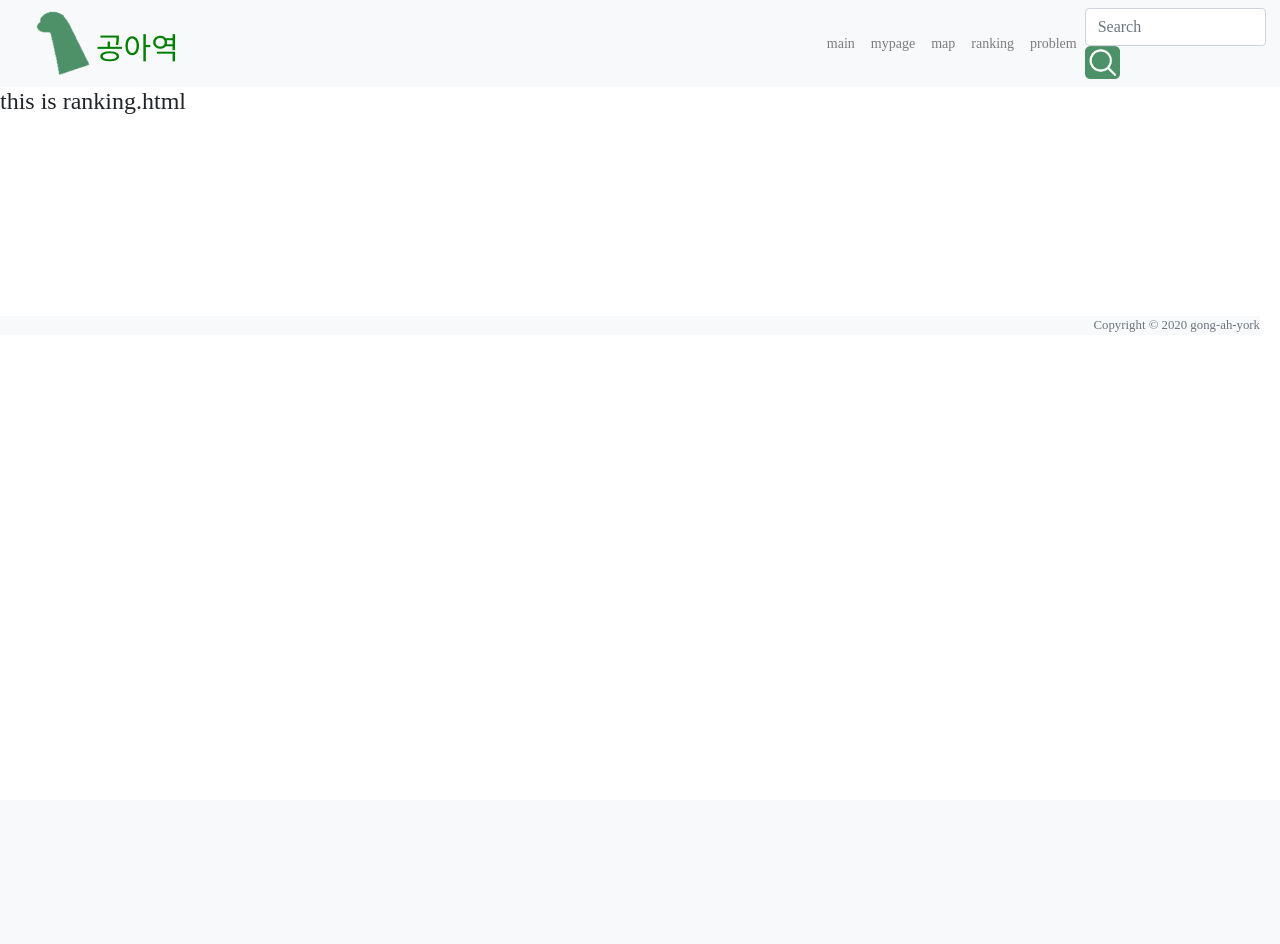
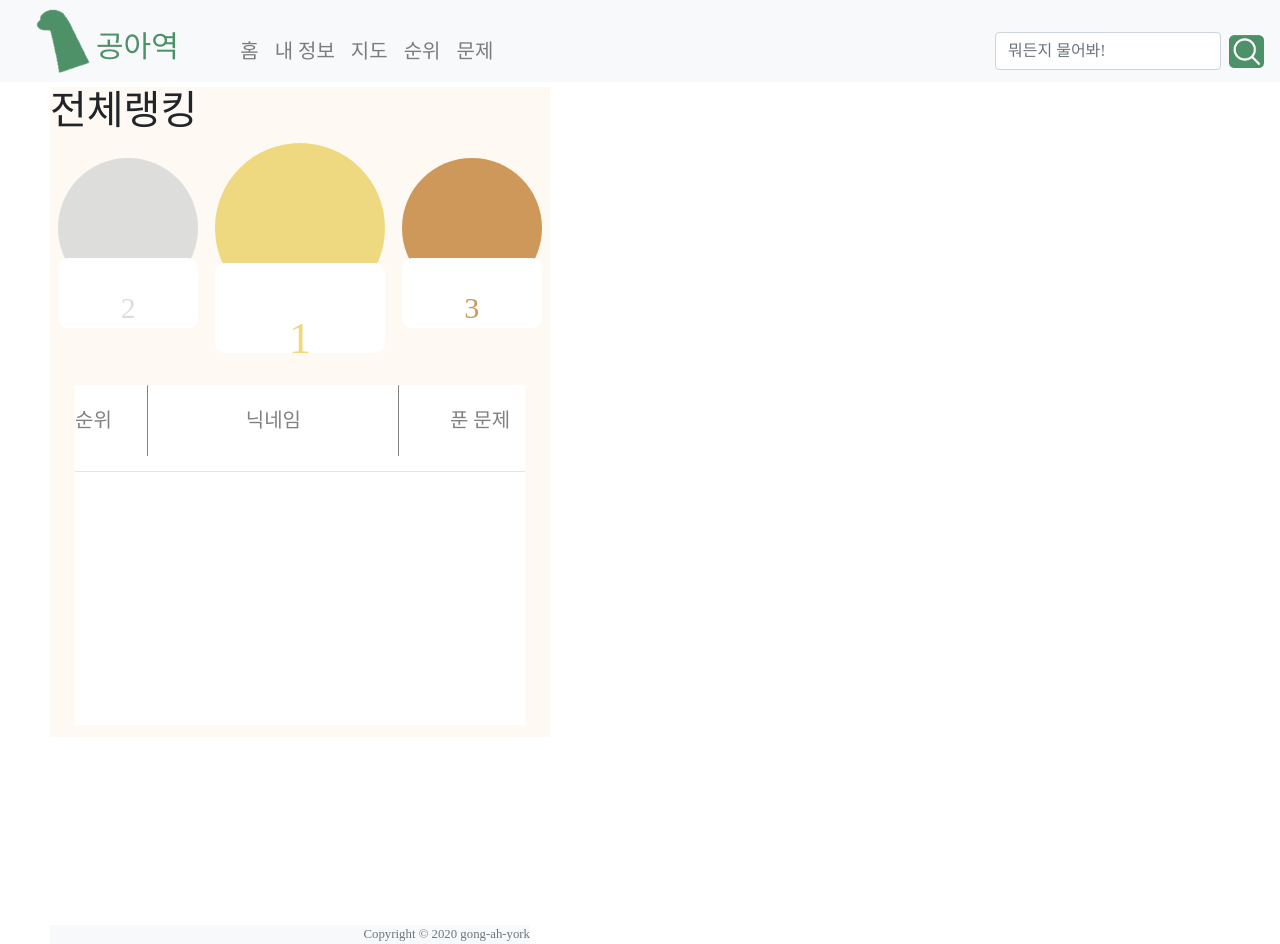
Before and after one commit to hyesungoh/dino_history, a Django app: page /ranking/ in a window 1280 px wide. Before the commit the page ends 332 px from the top, so only its background shows below. Run offline with Django 3.2, Linux system fonts and the light colour scheme; parts of the project's set-up code (start-up, migrations or seed data) failed here and were passed over; some libraries are stand-ins or nearby versions.

Commit message:
modify ranking

```diff
--- /dev/null
+++ b/dino_history/user/static/user/css/ranking.css
@@ -0,0 +1,109 @@
+#circle1 {
+    position: relative;
+    z-index: 2;
+    background-color:#EED880;
+    width:170px;
+    height:170px;
+    border-radius:90px;
+    text-align:center;
+    margin:0 auto;
+    font-size:12px;
+    vertical-align:middle;
+    line-height:150px;
+}
+#circle2 {
+    position: relative;
+    z-index: 2;
+    background-color:#DDDDDB;
+    width:140px;
+    height:140px;
+    border-radius:90px;
+    text-align:center;
+    margin:0 auto;
+    vertical-align:middle;
+    line-height:100px;
+}
+#circle3 {
+    position: relative;
+    z-index: 2;
+    background-color:#CD9859;
+    width:140px;
+    height:140px;
+    border-radius:90px;
+    text-align:center;
+    margin:0 auto;
+    font-size:12px; color:#fff;
+    vertical-align:middle;
+    line-height:100px;
+}
+.circles {
+    display: flex;
+    justify-content: center;
+    align-items: center;
+}
+.box {
+    position: relative;
+    z-index: 1;
+    top: 100px;
+    width: 140px;
+    height: 70px;
+    background-color:white;
+    text-align: center;
+    justify-items: center;
+    border-radius: 10px 10px 10px 10px;
+}
+.box1 {
+    position: relative;
+    z-index: 1;
+    top: 120px;
+    width: 170px;
+    height: 90px;
+    background-color:white;
+    text-align: center;
+    justify-items: center;
+    border-radius: 10px 10px 10px 10px;
+}
+.rank1{
+    width: 500px;
+    height: 650px;
+    margin: 5px 20px 50px 50px;
+    align-content: center;
+    float:left;
+    background-color: #FEF9F3;
+}
+.rank2{
+    width: 450px;
+    height: 340px;
+    margin:auto;
+    background-color: white;
+}
+.hrhr{
+    height: 100%;
+    width: 1px;
+    border-left: 1px solid;
+    margin: 20px auto;
+}
+.item_rank {
+    display: flex;
+    justify-content: center;
+    align-items: center;
+    font-size: 20px;
+    color:#818181;
+    height: 70px;
+}
+/* .item {
+    display: flex;
+    justify-content: center;
+    align-items: center;
+    font-size: 20px;
+    color: rgb(16, 90, 16);
+    height: 70px;
+}  */
+#id_rank {
+    flex-basis: 30%;
+}
+#id_nick {
+    flex-basis: 40%;
+}
+#id_pro {
+    flex-basis: 20%;}
--- a/dino_history/user/templates/user/base.html
+++ b/dino_history/user/templates/user/base.html
@@ -1,15 +1,3 @@
-<!-- HEAD -->
-
-<!-- 헤드 -->
-{% load static %}
-<html lang="en">
-<head>
-
-  <meta charset="utf-8">
-  <link href="{% static 'user/css/problem.css' %}" rel="stylesheet" type="text/css">
-</head>
-  <!-- cdn, title -->
-<!-- 헤드 끝 -->
 
 <!DOCTYPE html>
 {% load static %}
@@ -32,45 +20,48 @@
   <link rel="stylesheet" type="text/css" href="{% static 'heritage/css/text.css' %}">
   <!-- Custom styles for this template -->
   <link href="{% static 'heritage/css/landing-page.min.css' %}" rel="stylesheet">
+  <link href="{% static 'user/css/problem.css' %}" rel="stylesheet">
+  <link href="{% static 'user/css/ranking.css' %}" rel="stylesheet">
+</head>
 </head>
 
 <body>
-
-<!-- >>>>>>> master -->
 <!-- nav -->
 <nav class="navbar navbar-expand-lg navbar-light bg-light">
   <a href="{% url 'main' %}">
   <img src="/static/heritage/img/logo.png" alt="logo" width="75px" height="65px" style="padding-left: 20px">
   </a>
-  <a class="navbar-brand" href="{% url 'main' %}" style="color: green; padding-left: 5px; font-size: 30px; padding-top: 15px;">공아역</a>
+  <a class="navbar-brand" href="{% url 'main' %}" style="color: #4D9169; padding-left: 5px; font-size: 30px; padding-top: 15px;">공아역</a>
   <button class="navbar-toggler" type="button" data-toggle="collapse" data-target="#navbarSupportedContent" aria-controls="navbarSupportedContent" aria-expanded="false" aria-label="Toggle navigation">
     <span class="navbar-toggler-icon"></span>
   </button>
 
-  <div class="collapse navbar-collapse" id="navbarSupportedContent" style="padding-left: 50%; font-size: 14px;">
+  <div class="collapse navbar-collapse" id="navbarSupportedContent" style="padding-left: 3%; margin-top: 20px; font-size: 20px;">
     <ul class="navbar-nav mr-auto">
       <li class="nav-item">
-        <a class="nav-link" href="{% url 'main' %}">main </a>
+        <a class="nav-link" href="{% url 'main' %}">홈 </a>
       </li>
       <li class="nav-item">
-        <a class="nav-link" href="{% url 'mypage' %}">mypage</a>
+        <a class="nav-link" href="{% url 'mypage' %}">내 정보</a>
       </li>
       <li class="nav-item">
-        <a class="nav-link" href="{% url 'map' %}">map</a>
+        <a class="nav-link" href="{% url 'map' %}">지도</a>
       </li>
       <li class="nav-item">
-        <a class="nav-link" href="{% url 'ranking' %}">ranking</a>
+        <a class="nav-link" href="{% url 'ranking' %}">순위</a>
       </li>
       <li class="nav-item">
-        <a class="nav-link" href="{% url 'problem' %}">problem</a>
+        <a class="nav-link" href="{% url 'problem' %}">문제</a>
       </li>
     </ul>
-    <form class="form-inline my-2 my-lg-0">
-      <input class="form-control mr-sm-2" type="search" placeholder="Search" aria-label="Search" size="15">
+    <form class="form-inline my-2 my-lg-0" >
+      <input class="form-control mr-sm-2" type="search" placeholder="뭐든지 물어봐!" aria-label="Search" size="20">
+      <!--result페이지로 이동 수정하기!-->
       <a href="{% url 'mypage' %}">
       <img src="/static/heritage/img/button2.jpg" alt="search" width="35px">
       </a>
     </form>
+
 
   </div>
 </nav>
--- a/dino_history/user/templates/user/problem.html
+++ b/dino_history/user/templates/user/problem.html
@@ -10,12 +10,12 @@
   border-left: 1px solid;
   margin: 12px auto;
 }
-/* hr {
+hr {
   height: 70%;
   width: 1px;
   border-left: 1px solid;
   margin: 20px auto;
-} */
+}
 .hr1 {
   height: 30%;
   width: 1px;
--- a/dino_history/user/templates/user/ranking.html
+++ b/dino_history/user/templates/user/ranking.html
@@ -1,5 +1,26 @@
 {% extends 'user/base.html' %}
 
 {% block header %}
-<h4> this is ranking.html </h4>
+<div class="rank1">
+    <h1>전체랭킹</h1>
+    <div class="circles">
+        <div id="circle2">
+            <div class="box"><p style="font-size:30px; color:#DDDDDB;">2</p></div>
+        </div>
+        <div id="circle1">
+            <div class="box1"><p style="font-size:45px; color:#EED880;">1</p></div>
+        </div>
+        <div id="circle3">
+            <div class="box"><p style="font-size:30px; color:#CD9859;">3</p></div>
+        </div>
+    </div>
+    <br><br><br>
+    <div class="rank2">
+        <div class="item_rank" id="id_rank">순위<hr class="hrhr">
+        <div class="item_rank" id="id_nick">닉네임</div><hr class="hrhr">
+        <div class="item_rank" id="id_pro">푼 문제</div>
+    </div>
+    <hr>
+</div>
+
 {% endblock %}
```
Also changed, not shown: dino_history/user/static/user/problem.css (added).
